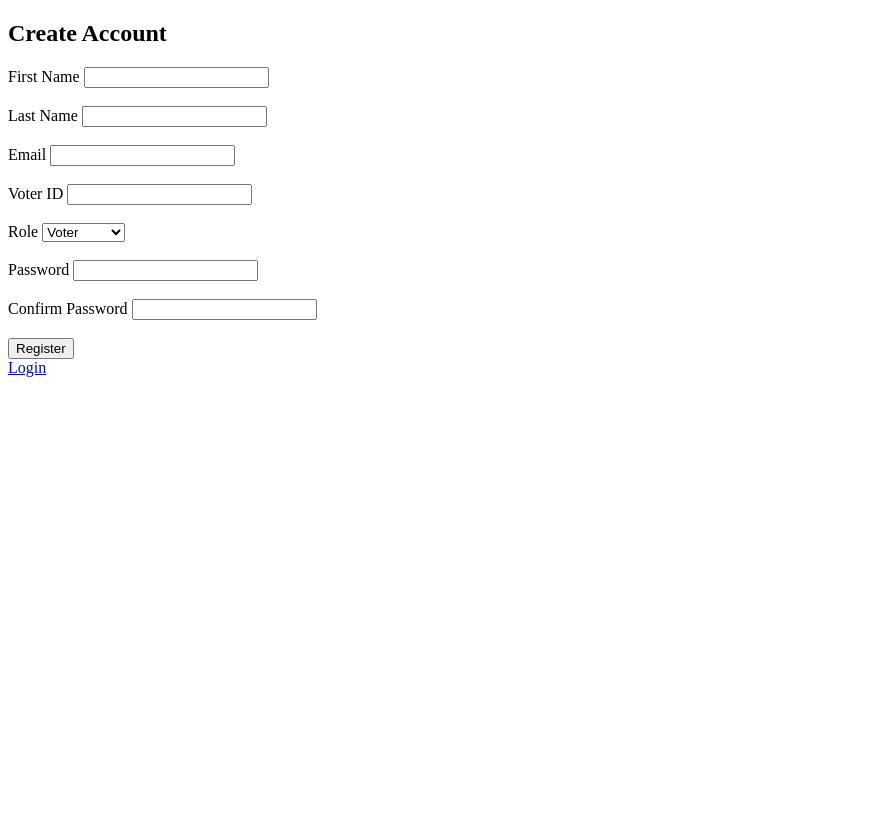
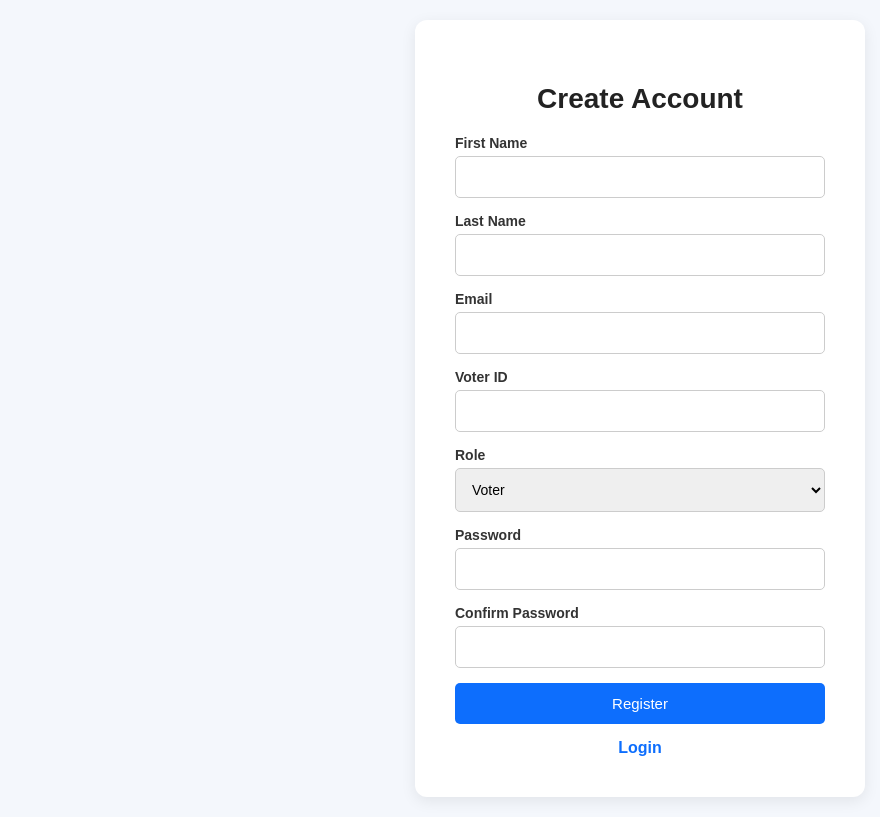
Before and after one commit to Kreativeweb003/Online_Voting_System, a Django app: page /register/ in a window 1280 px wide. Shown: the whole page, without its empty margins (0-880 px from the left). Before the commit the page ends 377 px from the top, so only its background shows below. Run offline with Django 5.2, Linux system fonts and the light colour scheme.

Commit message:
Authentication system style added

```diff
--- a/config/settings.py
+++ b/config/settings.py
@@ -11,6 +11,7 @@ https://docs.djangoproject.com/en/6.0/ref/settings/
 """
 
 from pathlib import Path
+import os
 
 # Build paths inside the project like this: BASE_DIR / 'subdir'.
 BASE_DIR = Path(__file__).resolve().parent.parent
@@ -128,3 +129,7 @@ AUTHENTICATION_BACKENDS = [
 # https://docs.djangoproject.com/en/6.0/howto/static-files/
 
 STATIC_URL = "static/"
+
+STATICFILES_DIRS = [
+  os.path.join(BASE_DIR, 'static')
+]
--- /dev/null
+++ b/static/css/style.css
@@ -0,0 +1,338 @@
+/* =========================
+   AUTH BASE PAGE STYLING
+========================= */
+
+.auth-base-body {
+    margin: 0;
+    padding: 0;
+    background: #f4f7fc;
+    font-family: Arial, sans-serif;
+    min-height: 100vh;
+}
+
+
+/* =========================
+   GLOBAL AUTH CONTAINER
+========================= */
+
+.auth-base-container {
+    width: 100%;
+    min-height: 100vh;
+    display: flex;
+    justify-content: center;
+    align-items: center;
+    padding: 20px;
+    box-sizing: border-box;
+}
+
+
+/* =========================
+   AUTH CARD
+========================= */
+
+.auth-base-card {
+    width: 100%;
+    max-width: 450px;
+    background: #ffffff;
+    padding: 40px;
+    border-radius: 12px;
+    box-shadow: 0 4px 15px rgba(0,0,0,0.08);
+    box-sizing: border-box;
+}
+
+
+/* =========================
+   GLOBAL HEADINGS
+========================= */
+
+.auth-base-title {
+    text-align: center;
+    font-size: 32px;
+    margin-bottom: 10px;
+    color: #222;
+}
+
+
+.auth-base-subtitle {
+    text-align: center;
+    color: #666;
+    margin-bottom: 30px;
+    font-size: 15px;
+}
+
+
+/* =========================
+   FORM STYLING
+========================= */
+
+.auth-base-form-group {
+    margin-bottom: 20px;
+}
+
+
+.auth-base-form-group label {
+    display: block;
+    margin-bottom: 8px;
+    font-weight: bold;
+    color: #333;
+}
+
+
+.auth-base-input {
+    width: 100%;
+    padding: 14px;
+    border: 1px solid #ccc;
+    border-radius: 8px;
+    outline: none;
+    font-size: 15px;
+    box-sizing: border-box;
+    transition: 0.3s ease;
+}
+
+
+.auth-base-input:focus {
+    border-color: #0d6efd;
+    box-shadow: 0 0 5px rgba(13, 110, 253, 0.2);
+}
+
+
+/* =========================
+   BUTTONS
+========================= */
+
+.auth-base-btn {
+    width: 100%;
+    padding: 14px;
+    background: #0d6efd;
+    color: white;
+    border: none;
+    border-radius: 8px;
+    font-size: 16px;
+    cursor: pointer;
+    transition: 0.3s ease;
+}
+
+
+.auth-base-btn:hover {
+    background: #0b5ed7;
+}
+
+
+/* =========================
+   ALERT MESSAGES
+========================= */
+
+.auth-base-alert {
+    padding: 12px;
+    border-radius: 8px;
+    margin-bottom: 20px;
+    font-size: 14px;
+}
+
+
+.auth-base-alert-error {
+    background: #ffe5e5;
+    color: #b30000;
+    border: 1px solid #ffb3b3;
+}
+
+
+.auth-base-alert-success {
+    background: #e5ffe5;
+    color: #006600;
+    border: 1px solid #99e699;
+}
+
+
+/* =========================
+   LINKS
+========================= */
+
+.auth-base-link {
+    text-align: center;
+    margin-top: 20px;
+    font-size: 14px;
+}
+
+
+.auth-base-link a {
+    color: #0d6efd;
+    text-decoration: none;
+    font-weight: bold;
+}
+
+
+.auth-base-link a:hover {
+    text-decoration: underline;
+}
+
+
+/* =========================
+   RESPONSIVE DESIGN
+========================= */
+
+@media screen and (max-width: 500px) {
+
+    .auth-base-card {
+        padding: 25px;
+    }
+    .auth-base-title {
+        font-size: 26px;
+    }
+
+}
+
+
+/* =========================
+   LOGIN PAGE
+========================= */
+
+.login-page {
+    width: 100%;
+}
+
+.login-title {
+    text-align: center;
+    font-size: 28px;
+    color: #222;
+    margin-bottom: 20px;
+}
+
+.login-alert {
+    background: #ffe5e5;
+    color: #b30000;
+    padding: 10px;
+    border-radius: 5px;
+    margin-bottom: 15px;
+    font-size: 14px;
+}
+
+.login-form-group {
+    margin-bottom: 15px;
+}
+
+.login-form-group label {
+    display: block;
+    margin-bottom: 5px;
+    font-size: 14px;
+    font-weight: 600;
+    color: #333;
+}
+
+.login-input {
+    width: 100%;
+    padding: 12px;
+    border: 1px solid #ccc;
+    border-radius: 5px;
+    outline: none;
+    box-sizing: border-box;
+    font-size: 14px;
+}
+
+.login-input:focus {
+    border-color: #0d6efd;
+}
+
+.login-btn {
+    width: 100%;
+    padding: 12px;
+    border: none;
+    border-radius: 5px;
+    background: #0d6efd;
+    color: white;
+    font-size: 15px;
+    cursor: pointer;
+}
+
+.login-btn:hover {
+    background: #0b5ed7;
+}
+
+.login-register-link {
+    text-align: center;
+    margin-top: 15px;
+}
+
+.login-register-link a {
+    text-decoration: none;
+    color: #0d6efd;
+    font-weight: 600;
+}
+
+
+
+/* =========================
+   REGISTER PAGE
+========================= */
+
+.register-page {
+    width: 100%;
+}
+
+.register-title {
+    text-align: center;
+    font-size: 28px;
+    color: #222;
+    margin-bottom: 20px;
+}
+
+.register-alert {
+    background: #ffe5e5;
+    color: #b30000;
+    padding: 10px;
+    border-radius: 5px;
+    margin-bottom: 15px;
+    font-size: 14px;
+}
+
+.register-form-group {
+    margin-bottom: 15px;
+}
+
+.register-form-group label {
+    display: block;
+    margin-bottom: 5px;
+    font-weight: 600;
+    font-size: 14px;
+    color: #333;
+}
+
+.register-input {
+    width: 100%;
+    padding: 12px;
+    border: 1px solid #ccc;
+    border-radius: 5px;
+    font-size: 14px;
+    box-sizing: border-box;
+}
+
+.register-input:focus {
+    border-color: #0d6efd;
+    outline: none;
+}
+
+.register-btn {
+    width: 100%;
+    padding: 12px;
+    border: none;
+    background: #0d6efd;
+    color: white;
+    font-size: 15px;
+    border-radius: 5px;
+    cursor: pointer;
+}
+
+.register-btn:hover {
+    background: #0b5ed7;
+}
+
+.register-login-link {
+    text-align: center;
+    margin-top: 15px;
+}
+
+.register-login-link a {
+    text-decoration: none;
+    color: #0d6efd;
+    font-weight: 600;
+}
--- a/templates/accounts/base.html
+++ b/templates/accounts/base.html
@@ -1,15 +1,22 @@
+{% load static %}
 <!DOCTYPE html>
 <html lang="en">
   <head>
       <meta charset="UTF-8">
       <meta name="viewport" content="width=device-width, initial-scale=1.0">
       <meta http-equiv="X-UA-Compatible" content="ie=edge">
-  <title>Document</title>
+      <title>Authentication</title>
+      <link rel="stylesheet" href="{% static 'css/style.css' %}">
   </head>
-<body>
+  <body class="auth-base-body">
+      <div class="auth-base-container">
+          <div class="auth-base-card">
 
               {% block content %}
               {% endblock %}
 
+          </div>
+      </div>
   </body>
+
 </html>
--- a/templates/accounts/register.html
+++ b/templates/accounts/register.html
@@ -2,46 +2,87 @@
 
 {% block content %}
 
-<h2>Create Account</h2>
+<div class="register-page">
 
-<!-- ERROR MESSAGES -->
+    <h2 class="register-title">
+        Create Account
+    </h2>
+
     {% if messages %}
         {% for message in messages %}
-        <div class="alert-message">
+            <div class="register-alert">
                 {{ message }}
             </div>
         {% endfor %}
     {% endif %}
 
-<form method="POST">
+    <form method="POST" class="register-form">
         {% csrf_token %}
 
-    <label>First Name</label>
-    <input type="text" name="first_name"><br><br>
+        <div class="register-form-group">
+            <label>
+                First Name
+            </label>
+            <input type="text" name="first_name" class="register-input">
+        </div>
 
-    <label>Last Name</label>
-    <input type="text" name="last_name"><br><br>
+        <div class="register-form-group">
+            <label>
+                Last Name
+            </label>
+            <input type="text" name="last_name" class="register-input">
+        </div>
 
-    <label>Email</label>
-    <input type="email" name="email"><br><br>
+        <div class="register-form-group">
+            <label>
+                Email
+            </label>
+            <input type="email" name="email" class="register-input">
+        </div>
 
-    <label>Voter ID</label>
-    <input type="text" name="voter_id"><br><br>
+        <div class="register-form-group">
+            <label>
+                Voter ID
+            </label>
+            <input type="text" name="voter_id" class="register-input">
+        </div>
 
-    <label>Role</label>
-    <select name="role">
+        <div class="register-form-group">
+            <label>
+                Role
+            </label>
+            <select name="role" class="register-input">
                 <option value="voter">Voter</option>
                 <option value="candidate">Candidate</option>
-    </select><br><br>
+            </select>
+        </div>
 
-    <label>Password</label>
-    <input type="password" name="password"><br><br>
+        <div class="register-form-group">
+            <label>
+                Password
+            </label>
+            <input type="password" name="password" class="register-input">
+        </div>
 
-    <label>Confirm Password</label>
-    <input type="password" name="confirm_password"><br><br>
+        <div class="register-form-group">
+            <label>
+                Confirm Password
+            </label>
+            <input type="password" name="confirm_password" class="register-input">
+        </div>
 
-    <button type="submit">Register</button>
+        <button type="submit" class="register-btn">
+            Register
+        </button>
+
     </form>
-<a href="{% url 'login' %}">Login</a>
+
+    <div class="register-login-link">
+        <a href="{% url 'login' %}">
+            Login
+        </a>
+    </div>
+
+</div>
 
 {% endblock %}
```
Also changed, not shown: templates/accounts/login.html (+27 -11 lines). Lines whose indentation alone changed are shown as unchanged.
